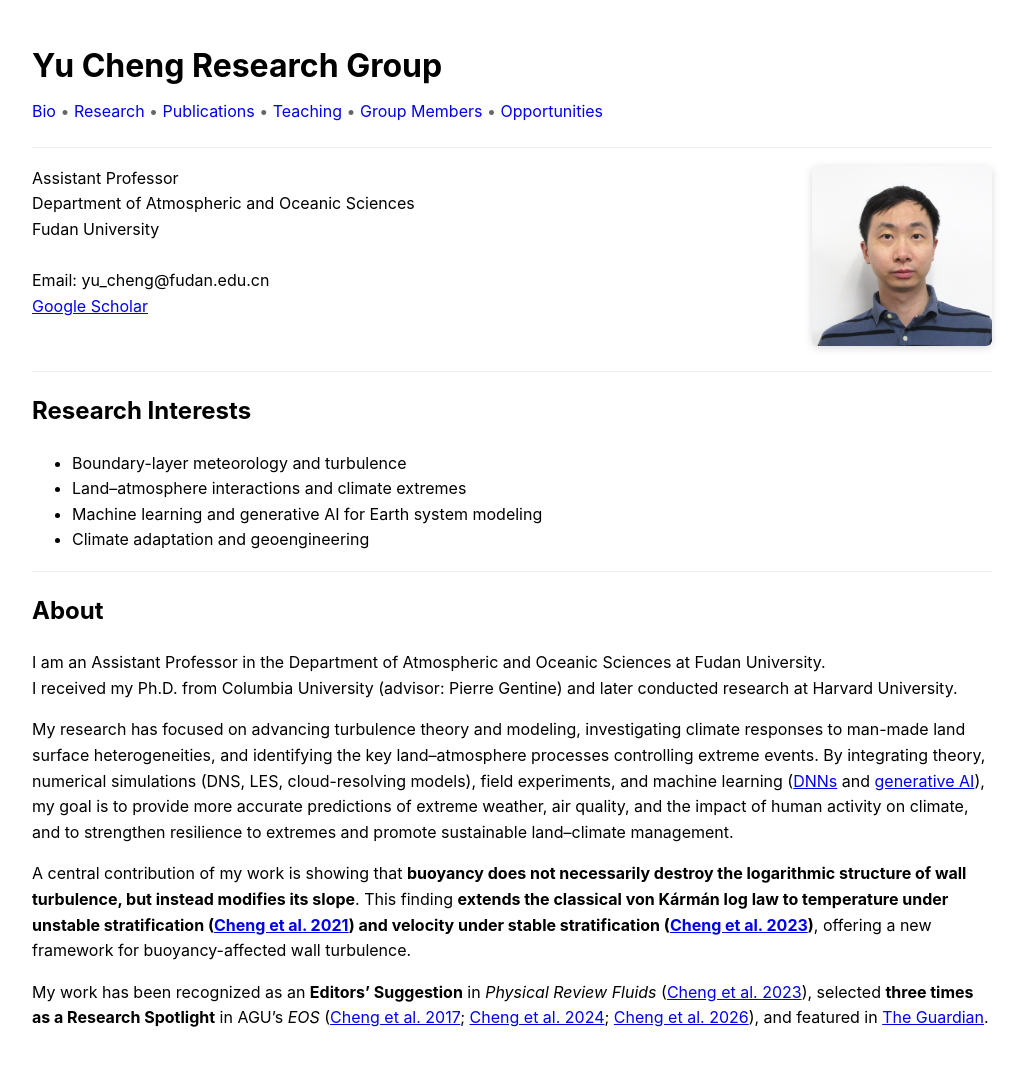
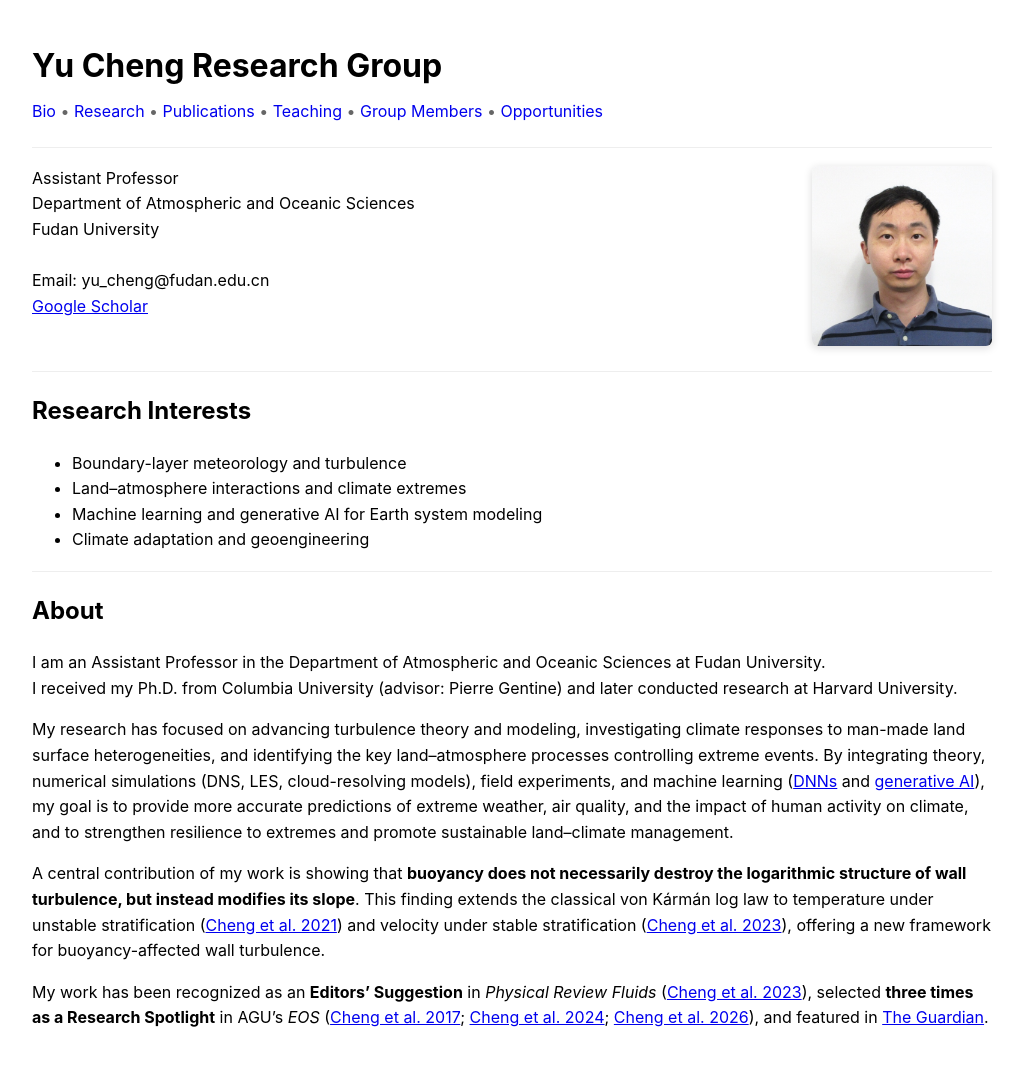
Before and after one commit to yc2965/yc2965.github.io, a Jekyll site: the page built from index.md, in a window 1280 px wide. Shown: the whole page, without its empty margins (128-1153 px from the left). Built offline with Jekyll 4.4.1, drawn with Linux system fonts in a browser that asks for light colours; our own code applies the rules of GitHub Pages for plain Markdown files.

```diff
--- a/index.md
+++ b/index.md
@@ -36,6 +36,6 @@ I received my Ph.D. from Columbia University (advisor: Pierre Gentine) and later
 
 My research has focused on advancing turbulence theory and modeling, investigating climate responses to man-made land surface heterogeneities, and identifying the key land–atmosphere processes controlling extreme events. By integrating theory, numerical simulations (DNS, LES, cloud-resolving models), field experiments, and machine learning ([DNNs](https://doi.org/10.1029/2021MS002847) and [generative AI](https://doi.org/10.1103/vb6j-f876)), my goal is to provide more accurate predictions of extreme weather, air quality, and the impact of human activity on climate, and to strengthen resilience to extremes and promote sustainable land–climate management.
 
-A central contribution of my work is showing that **buoyancy does not necessarily destroy the logarithmic structure of wall turbulence, but instead modifies its slope**. This finding **extends the classical von Kármán log law to temperature under unstable stratification ([Cheng et al. 2021](https://journals.aps.org/prfluids/abstract/10.1103/PhysRevFluids.6.034606)) and velocity under stable stratification ([Cheng et al. 2023](https://journals.aps.org/prfluids/abstract/10.1103/PhysRevFluids.8.114602))**, offering a new framework for buoyancy-affected wall turbulence.
+A central contribution of my work is showing that **buoyancy does not necessarily destroy the logarithmic structure of wall turbulence, but instead modifies its slope**. This finding extends the classical von Kármán log law to temperature under unstable stratification ([Cheng et al. 2021](https://journals.aps.org/prfluids/abstract/10.1103/PhysRevFluids.6.034606)) and velocity under stable stratification ([Cheng et al. 2023](https://journals.aps.org/prfluids/abstract/10.1103/PhysRevFluids.8.114602)), offering a new framework for buoyancy-affected wall turbulence.
 
 My work has been recognized as an **Editors’ Suggestion** in *Physical Review Fluids* ([Cheng et al. 2023](https://doi.org/10.1103/PhysRevFluids.8.114602)), selected **three times as a Research Spotlight** in AGU’s *EOS* ([Cheng et al. 2017](https://eos.org/research-spotlights/global-atmospheric-observations-may-need-tweaking-for-turbulence); [Cheng et al. 2024](https://eos.org/research-spotlights/seemingly-simple-climate-adaptation-strategy-could-backfire); [Cheng et al. 2026](https://eos.org/research-spotlights/how-much-will-western-wildfires-worsen-under-warming)), and featured in [The Guardian](https://www.theguardian.com/news/2024/dec/05/weatherwatch-why-cooling-white-roofs-cause-neighbours-to-swelter).
```
